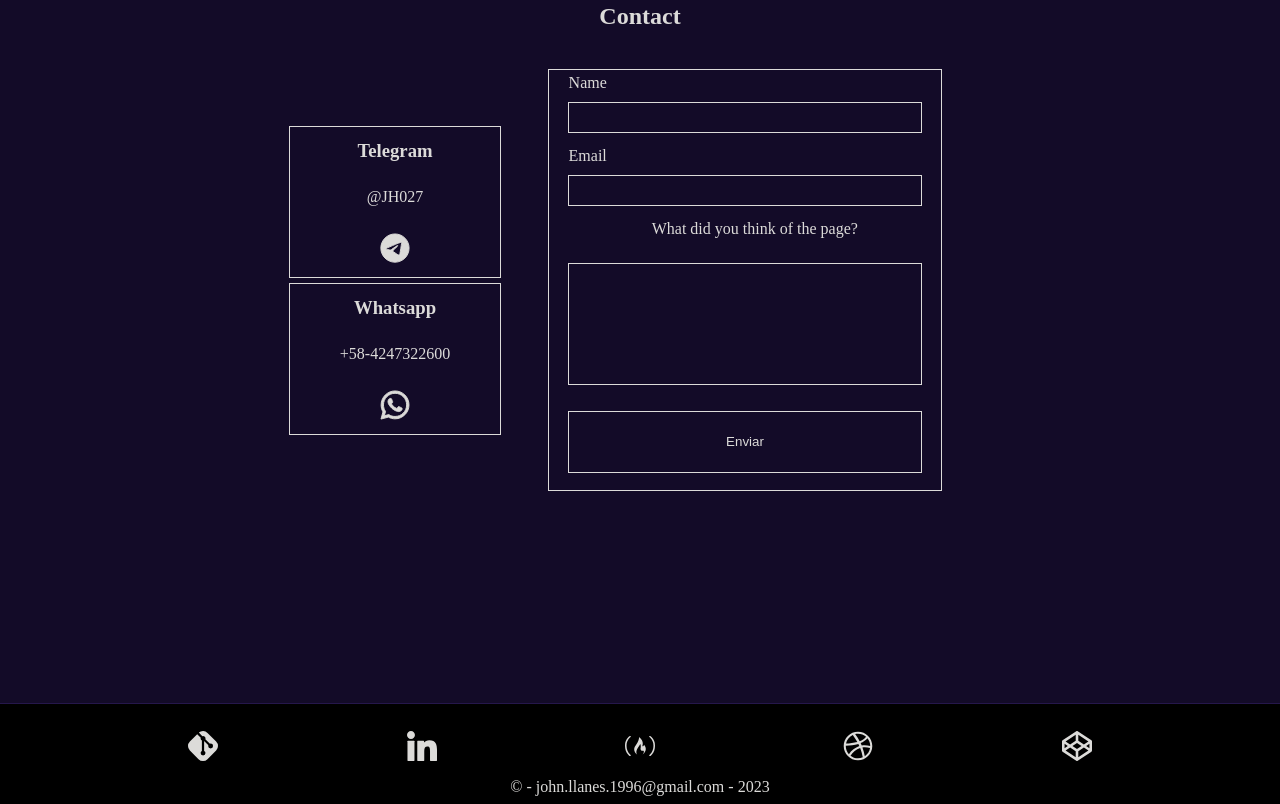
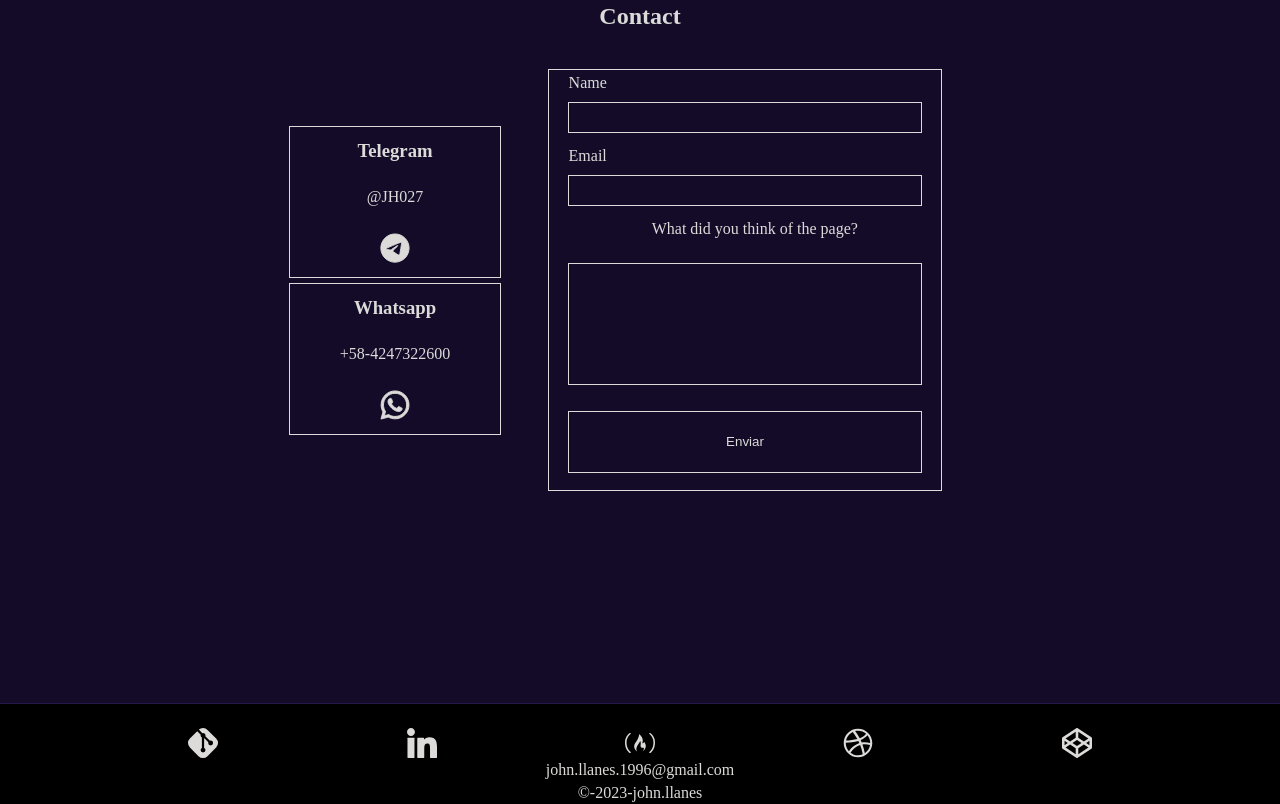
Before and after one commit to 21harley/potafolio.2.0_html_css_js, a plain HTML site: page index.html in a window 1280 px wide. Shown: the part 3108-3912 px from the top of the page. Drawn offline with Linux system fonts and the light colour scheme.

Commit message:
add fix-footer

```diff
--- a/index.html
+++ b/index.html
@@ -409,7 +409,8 @@
                     </li>
                 </ul>
               </div>
-              <span>&copy; - john.llanes.1996@gmail.com - 2023</span>
+              <span>john.llanes.1996@gmail.com</span>
+              <span>&copy;-2023-john.llanes</span>
         </div>
     </footer>
     <script src="js/index.js" type="module"></script>
```
